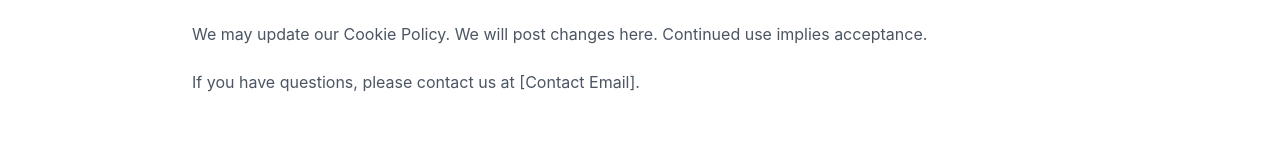
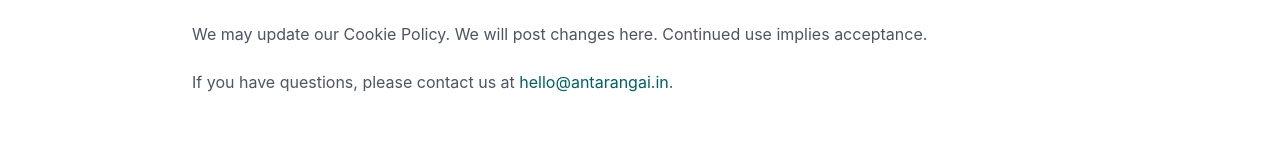
Before and after one commit to rakeshreddyd56/antarangai, a React (Vite) app: page /cookies in a window 1280 px wide. Shown: the part 1254-1414 px from the top of the page. Built offline with nearby package versions, Linux system fonts and the light colour scheme.

Commit message:
mail references update

```diff
--- a/src/pages/Cookies.tsx
+++ b/src/pages/Cookies.tsx
@@ -51,7 +51,7 @@ const Cookies = () => {
               We may update our Cookie Policy. We will post changes here. Continued use implies acceptance.
             </p>
             <p>
-              If you have questions, please contact us at [Contact Email].
+              If you have questions, please contact us at <a href="mailto:hello@antarangai.in" className="text-primary hover:underline">hello@antarangai.in</a>.
             </p>
           </div>
         </div>
--- a/src/pages/Privacy.tsx
+++ b/src/pages/Privacy.tsx
@@ -83,7 +83,7 @@ const Privacy = () => {
 
             <h3 className="text-xl font-semibold text-gray-900 pt-4">11. Contact Us</h3>
             <p>
-              For questions, contact our Grievance Officer/Privacy Officer at: [Contact Email].
+              For questions, contact our Grievance Officer/Privacy Officer at: <a href="mailto:hello@antarangai.in" className="text-primary hover:underline">hello@antarangai.in</a>.
             </p>
           </div>
         </div>
```
